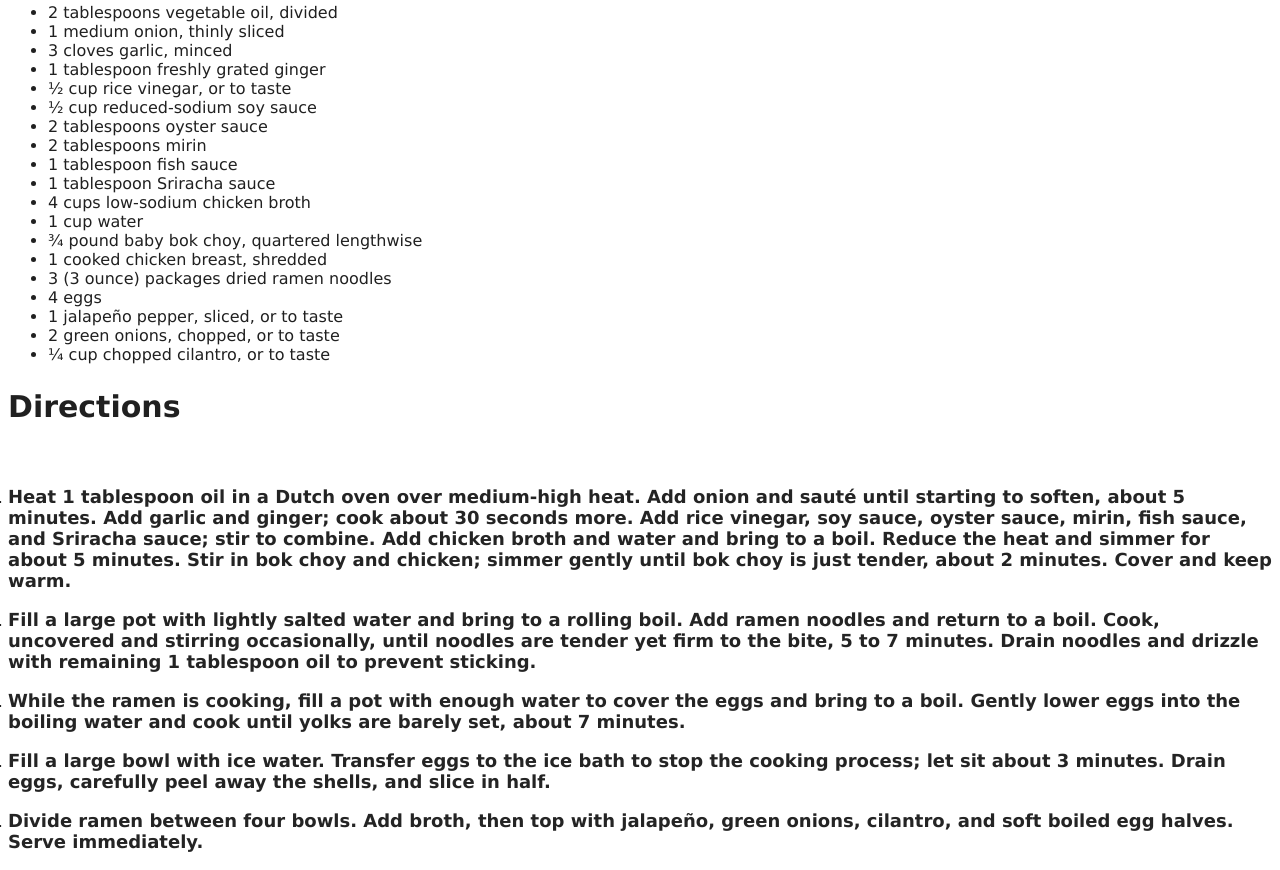
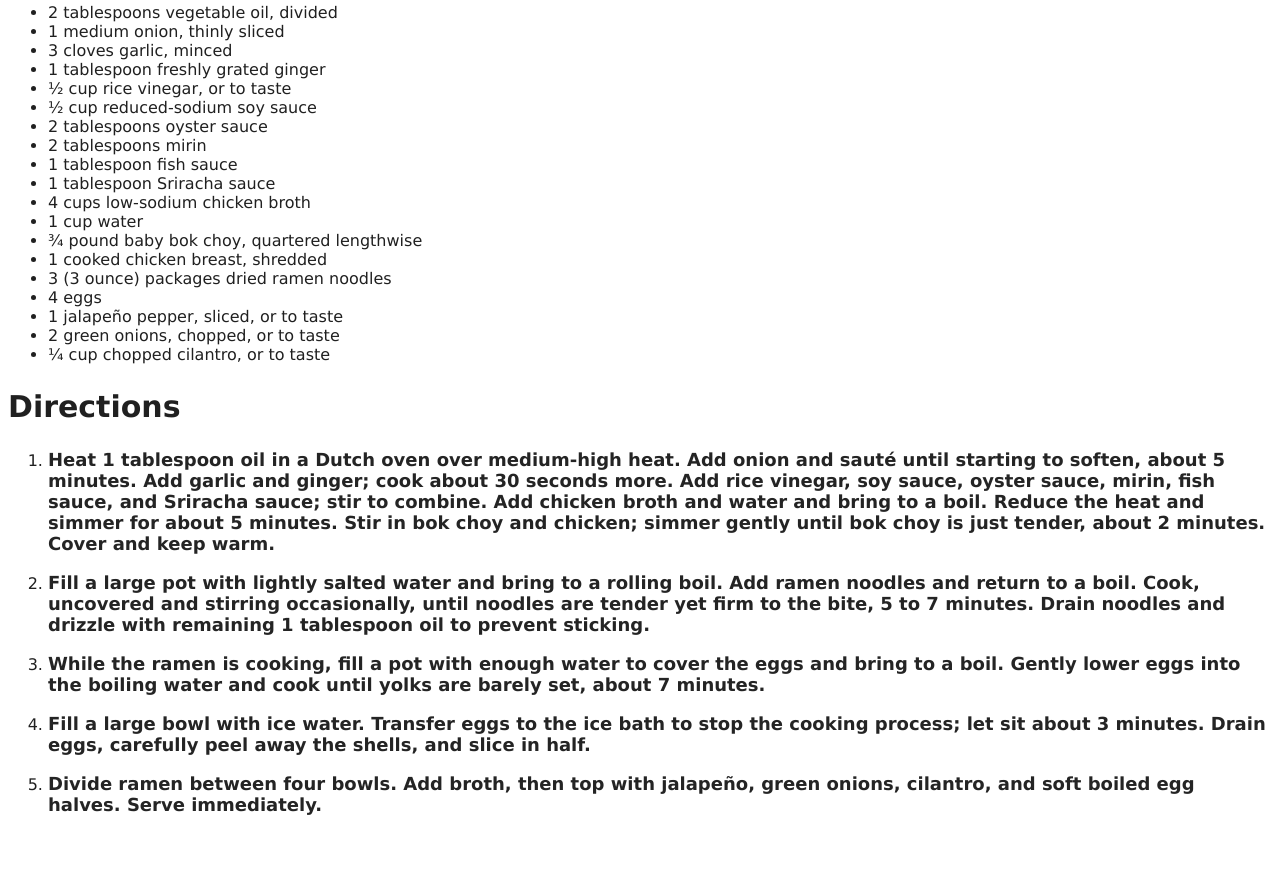
Before and after one commit to 1nOnlyMrPixel/o-recipes, a plain HTML site: page recipes/ramen.html in a window 1280 px wide. Shown: the part 598-1468 px from the top of the page. After the commit the page ends 1431 px from the top, so only its background shows below. Drawn offline with Linux system fonts and the light colour scheme.

Commit message:
Fix Ol not showing numbers
Removed ol:inline style from stylesheet

```diff
--- a/recipes/style-recipes.css
+++ b/recipes/style-recipes.css
@@ -20,10 +20,6 @@ color: rgb(36, 36, 36);
 font-size: 18px;
 font-weight: 800;
 }
-ol
-{
-    display: inline;
-}
 .desc
 {
     font-weight: 800;
```
